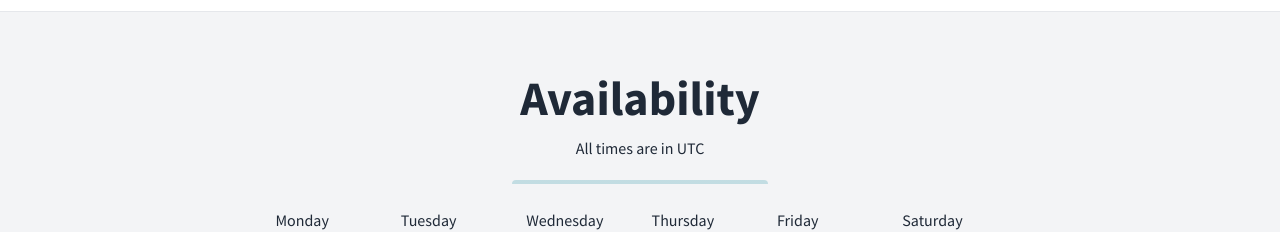
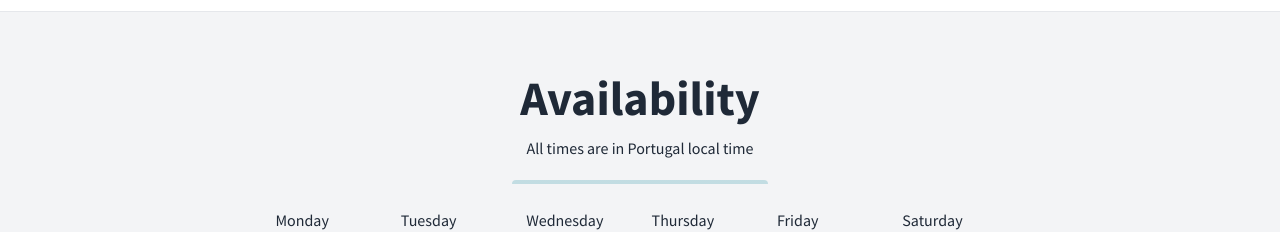
Before and after one commit to jameslawler/ritafaria, a plain HTML site: page index.html in a window 1280 px wide. Shown: the part 1800-2032 px from the top of the page. Drawn offline with nearby package versions, Linux system fonts and the light colour scheme.

Commit message:
Update index.html

```diff
--- a/index.html
+++ b/index.html
@@ -330,7 +330,7 @@
         >
           Availability
         </h1>
-        <p class="text-gray-800 text-center px-6 mb-5">All times are in UTC</p>
+        <p class="text-gray-800 text-center px-6 mb-5">All times are in Portugal local time</p>
         <div class="w-full mb-4">
           <div
             class="h-1 mx-auto gradient w-64 opacity-25 my-0 py-0 rounded-t"
```
